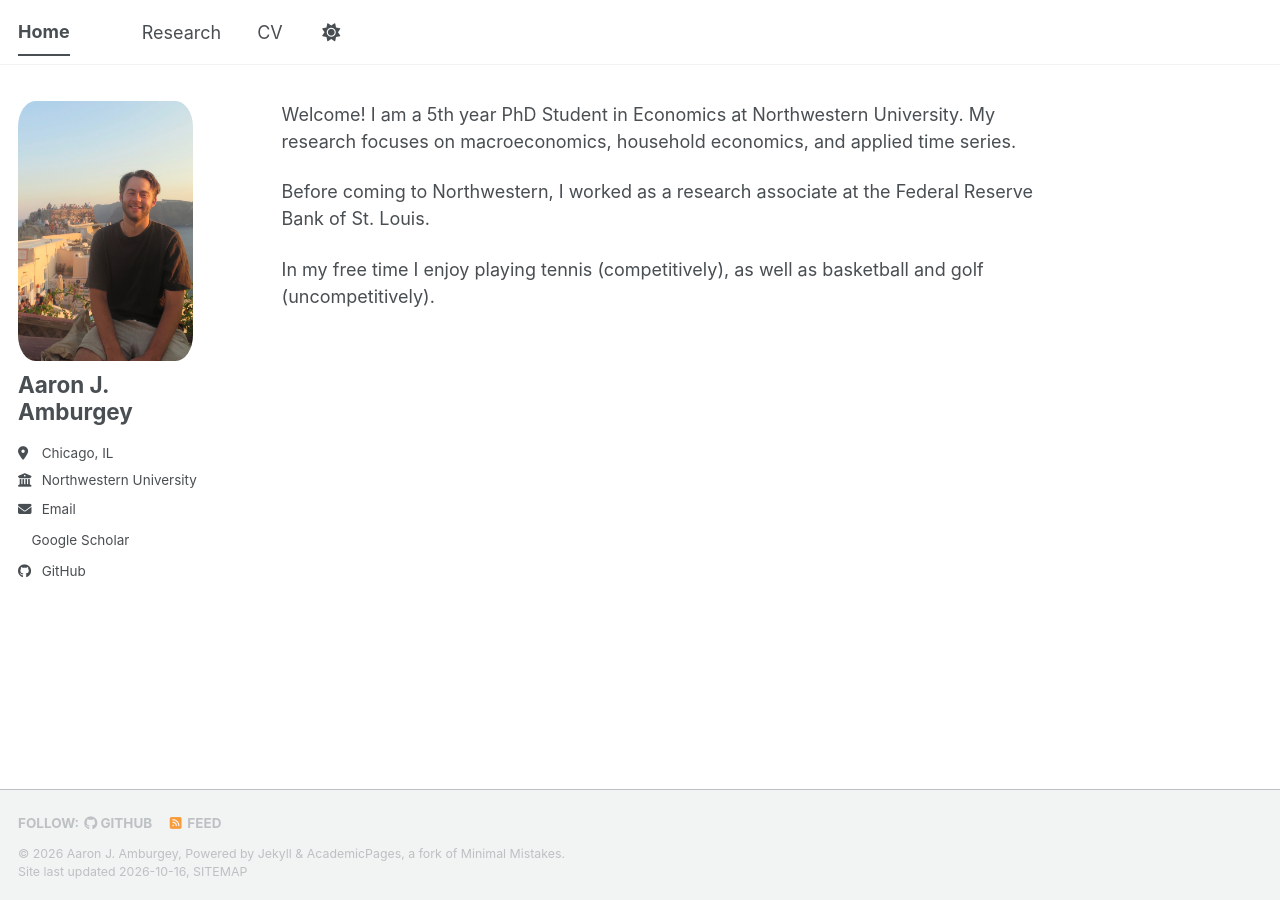
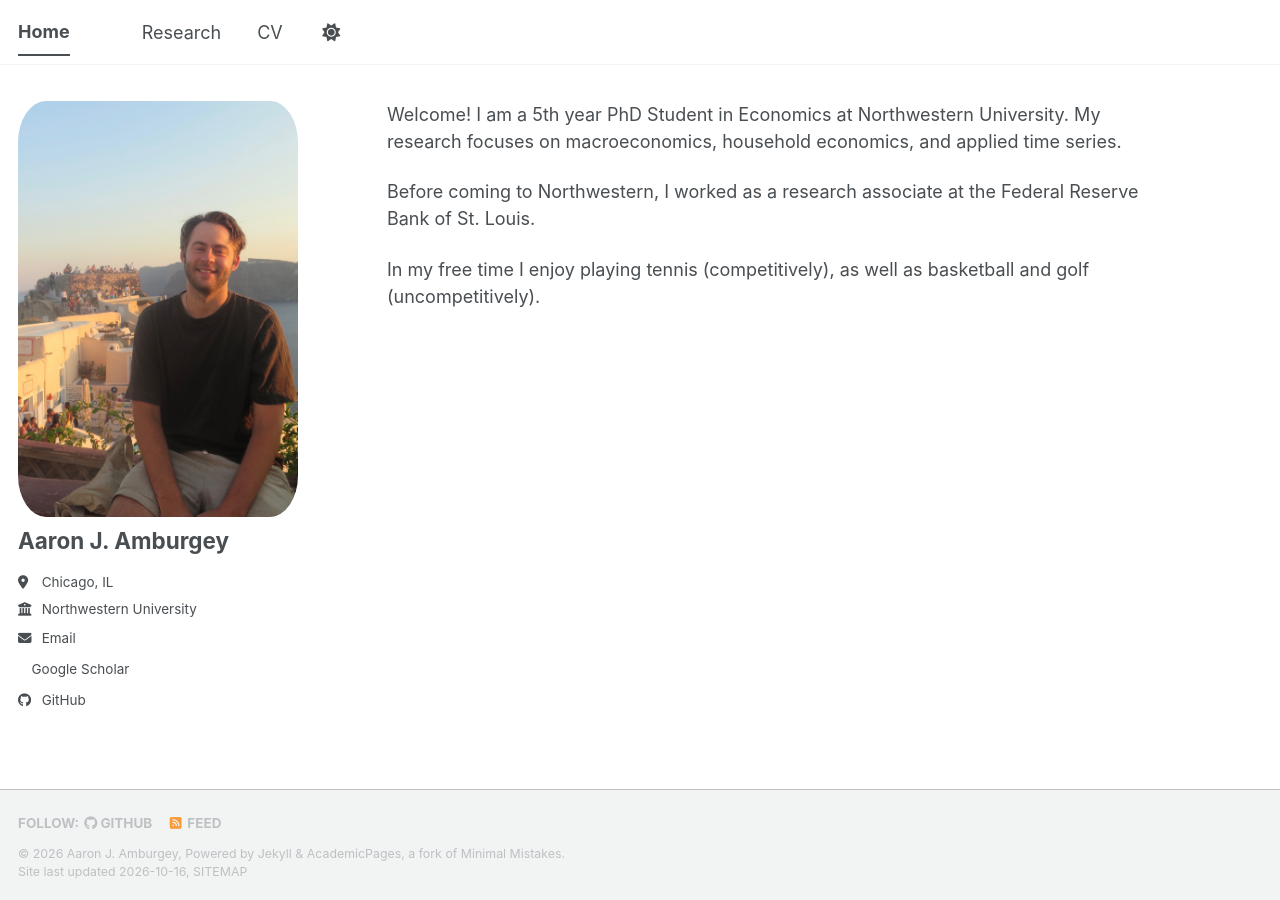
Before and after one commit to ajamburgey/ajamburgey.github.io, a Jekyll site: the page built from _pages/about.md, in a window 1280 px wide. Built offline with Jekyll 4.4.1, drawn with Linux system fonts in a browser that asks for light colours; a style sheet for code colours, icons or effects is not loaded.

Commit message:
bigger image and sidebar

```diff
--- a/_sass/include/_utilities.scss
+++ b/_sass/include/_utilities.scss
@@ -168,7 +168,7 @@ body:hover .visually-hidden button {
 
 .full {
   @include breakpoint($large){
-    margin-right: -1 * span(2.5 of 12) !important;
+    margin-right: -1 * span(1.5 of 12) !important;
   }
 }
 
--- a/_sass/layout/_archive.scss
+++ b/_sass/layout/_archive.scss
@@ -10,7 +10,7 @@
   }
 
   @include breakpoint($large) {
-    @include span(10 of 12 last);
+    @include span(9 of 12 last);
     @include prefix(0.5 of 12);
   }
 
--- a/_sass/layout/_navigation.scss
+++ b/_sass/layout/_navigation.scss
@@ -34,7 +34,7 @@
     font-size: $type-size-6;
 
     @include breakpoint($large) {
-      @include span(10 of 12 last);
+      @include span(9 of 12 last);
     }
 
     @include breakpoint($x-large) {
--- a/_sass/layout/_page.scss
+++ b/_sass/layout/_page.scss
@@ -18,9 +18,9 @@
 
 .page {
   @include breakpoint($large) {
-    @include span(10 of 12 last);
+    @include span(9 of 12 last);
     @include prefix(0.5 of 12);
-    @include suffix(2 of 12);
+    @include suffix(1 of 12);
   }
 
   .page__inner-wrap {
--- a/_sass/layout/_sidebar.scss
+++ b/_sass/layout/_sidebar.scss
@@ -25,7 +25,7 @@
   }
 
   @include breakpoint($large) {
-    @include span(2 of 12);
+    @include span(3 of 12);
     opacity: 1;
     -webkit-transition: opacity 0.2s ease-in-out;
             transition: opacity 0.2s ease-in-out;
@@ -38,6 +38,16 @@
   @include breakpoint($large) {
     max-width: $sidebar-link-max-width;
     padding-right: 0;
+  }
+
+  // The fixed sidebar's width is a percentage of the viewport, so cap it to
+  // keep it clear of the page content (which is sized off the #main container)
+  @media screen and (min-width: $sidebar-screen-min-width) {
+    max-width: 230px;
+  }
+
+  @include breakpoint($x-large) {
+    max-width: 280px;
   }
 
   h2, h3, h4, h5, h6 {
@@ -154,8 +164,15 @@
   }
 
   img {
-    max-width: 175px;
+    max-width: 100%;
     border-radius: 10%;
+
+    // On short windows, shrink the photo so the links below it stay visible
+    // above the footer (the fixed sidebar can't scroll past it on short pages)
+    @media screen and (min-width: $sidebar-screen-min-width) {
+      width: auto;
+      max-height: calc(100vh - 330px);
+    }
 
     @include breakpoint($x-large) {
       padding: 0;
```
